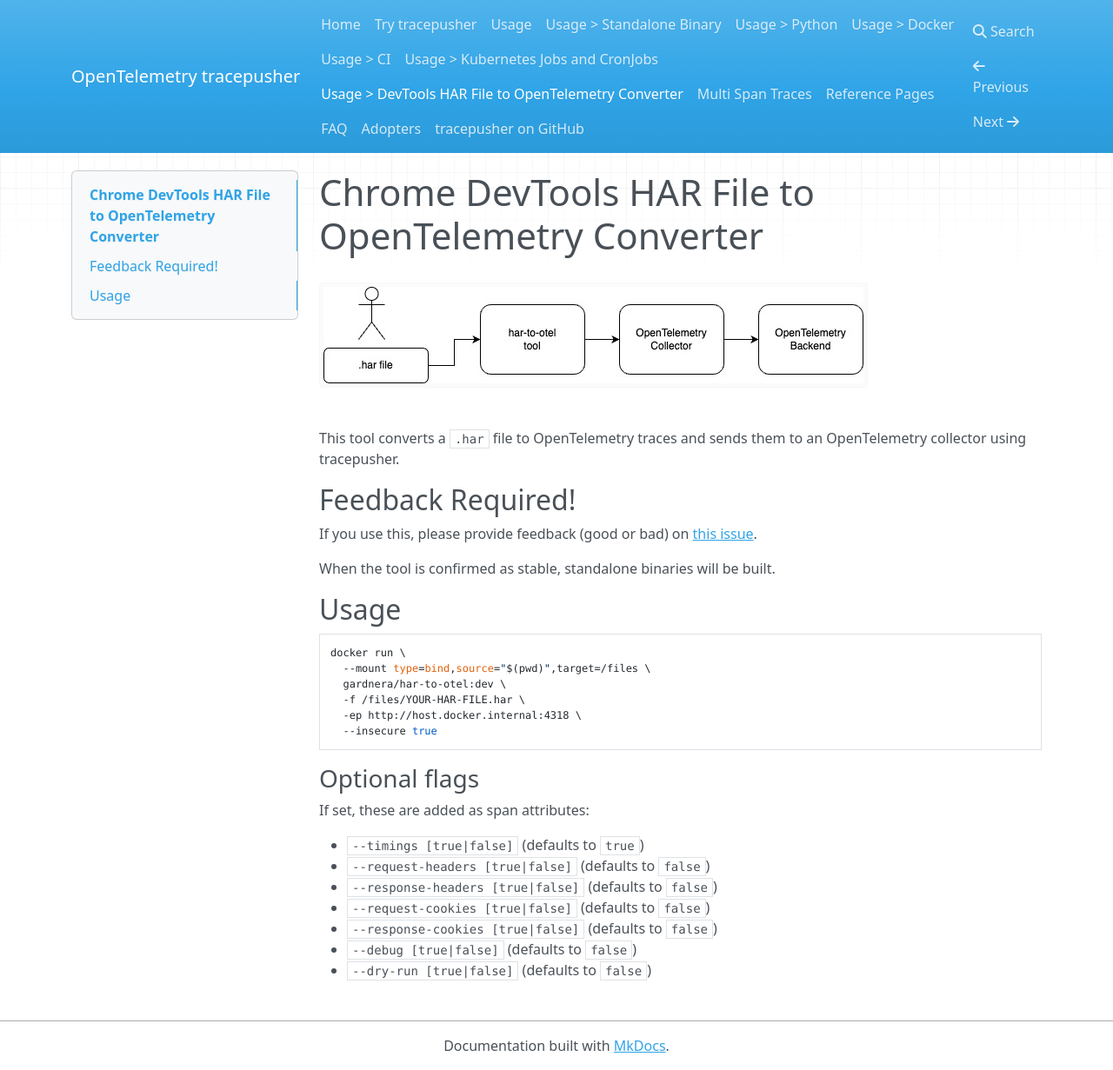
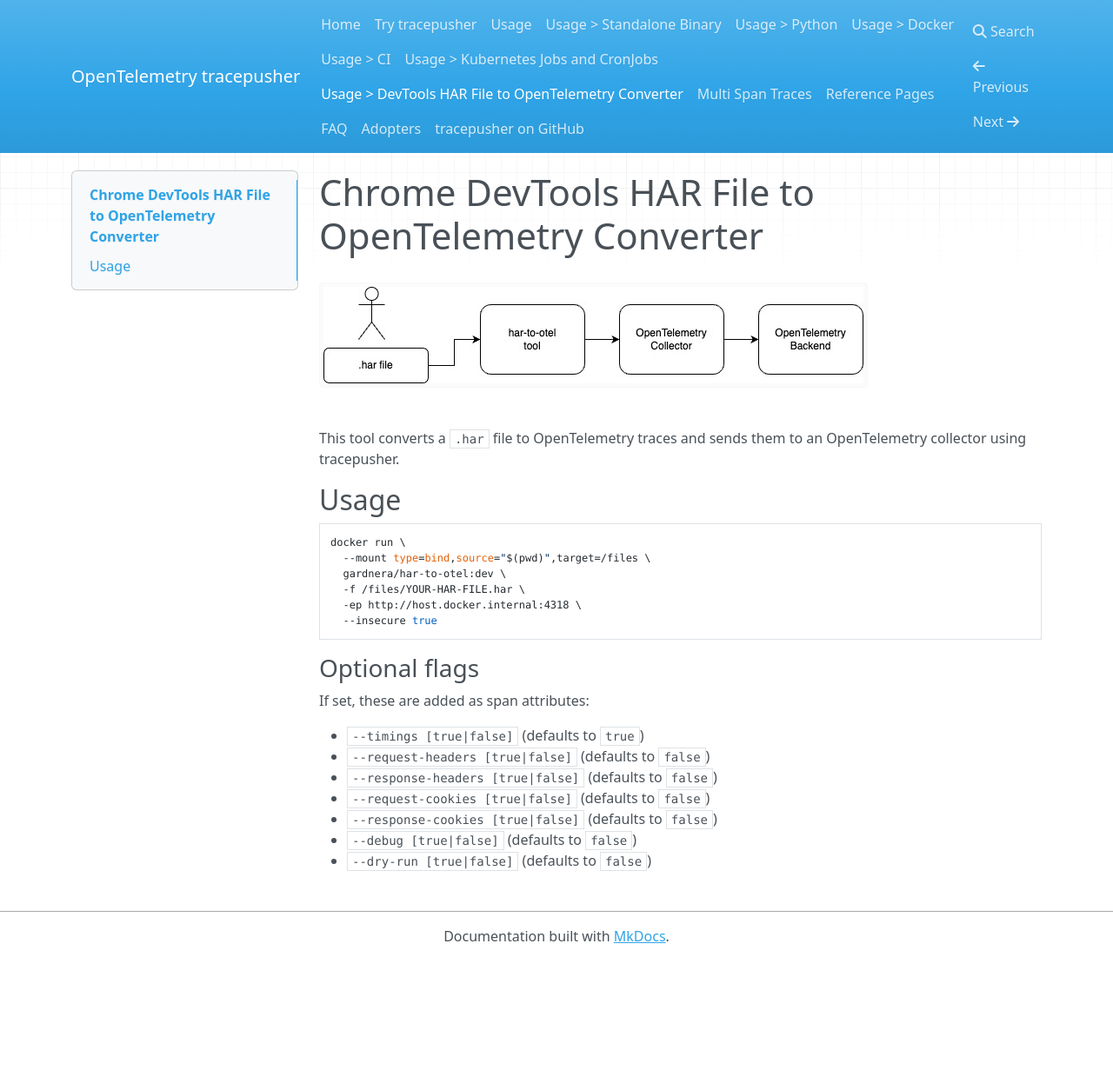
Before and after one commit to agardnerIT/tracepusher, an MkDocs documentation site: the page built from docs/usage/har-to-otel.md, in a window 1280 px wide and 1231 px high. Shown: the whole window at 87% size. Built offline with MkDocs 1.6.1, drawn with Linux system fonts in a browser that asks for light colours; nearby versions of some CDN libraries.

Commit message:
update docs

```diff
--- a/docs/usage/har-to-otel.md
+++ b/docs/usage/har-to-otel.md
@@ -3,12 +3,6 @@
 ![tracepusher HAR to OpenTelemetry Converter](assets/har-to-otel.jpg)
 
 This tool converts a `.har` file to OpenTelemetry traces and sends them to an OpenTelemetry collector using tracepusher.
-
-## Feedback Required!
-
-If you use this, please provide feedback (good or bad) on [this issue](https://github.com/agardnerIT/tracepusher/issues/72).
-
-When the tool is confirmed as stable, standalone binaries will be built.
 
 ## Usage
 
```
Also changed, not shown: har-to-otel/README.md (+1 -38 lines).
